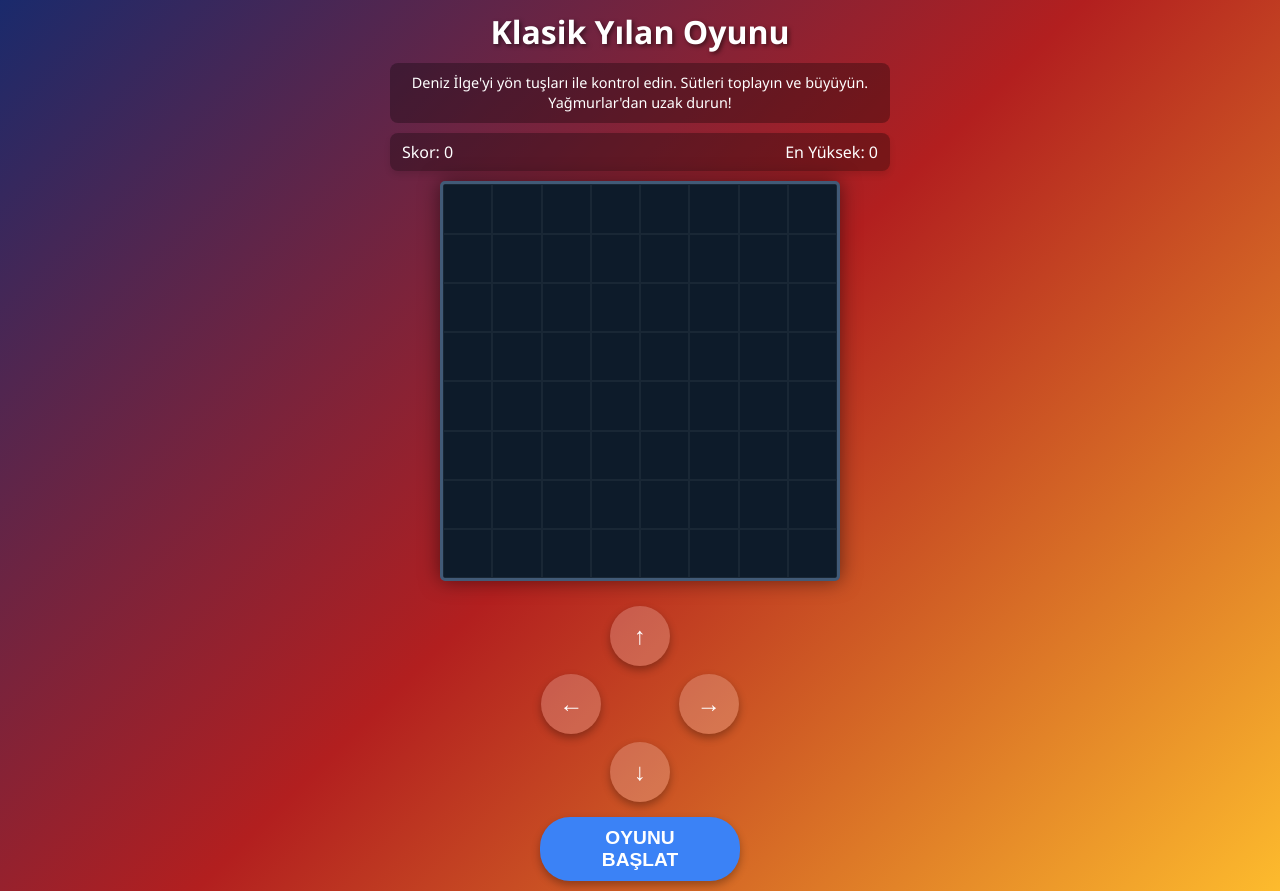
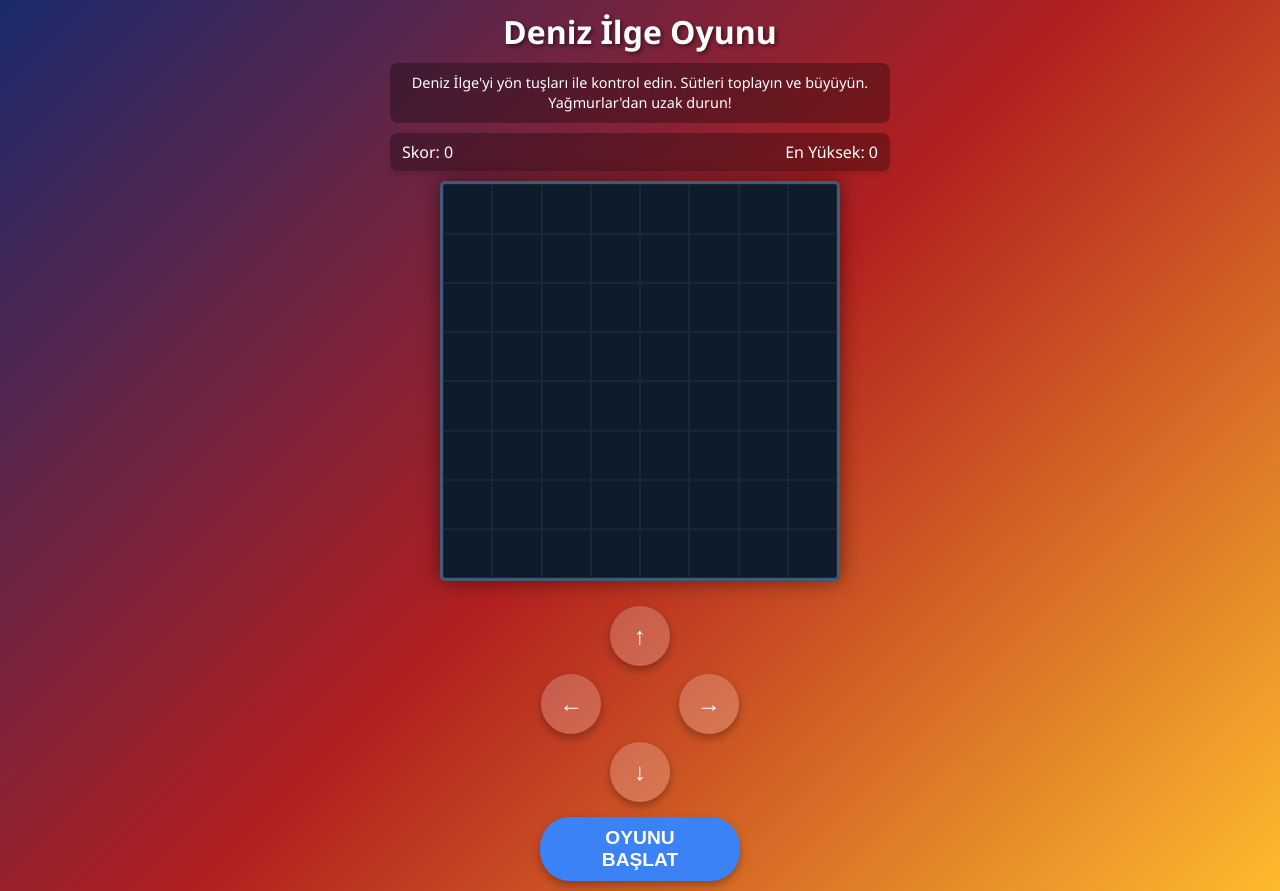
Before and after one commit to borrominik/deniz_ilge, a plain HTML site: page index.html in a window 1280 px wide. Drawn offline with Linux system fonts and the light colour scheme.

Commit message:
index.html

```diff
--- a/index.html
+++ b/index.html
@@ -341,7 +341,7 @@
 </head>
 <body>
     <div class="container">
-        <h1>Klasik Yılan Oyunu</h1>
+        <h1>Deniz İlge Oyunu</h1>
 
         <div class="instructions">
             <p>Deniz İlge'yi yön tuşları ile kontrol edin. Sütleri toplayın ve büyüyün. Yağmurlar'dan uzak durun!</p>
```
